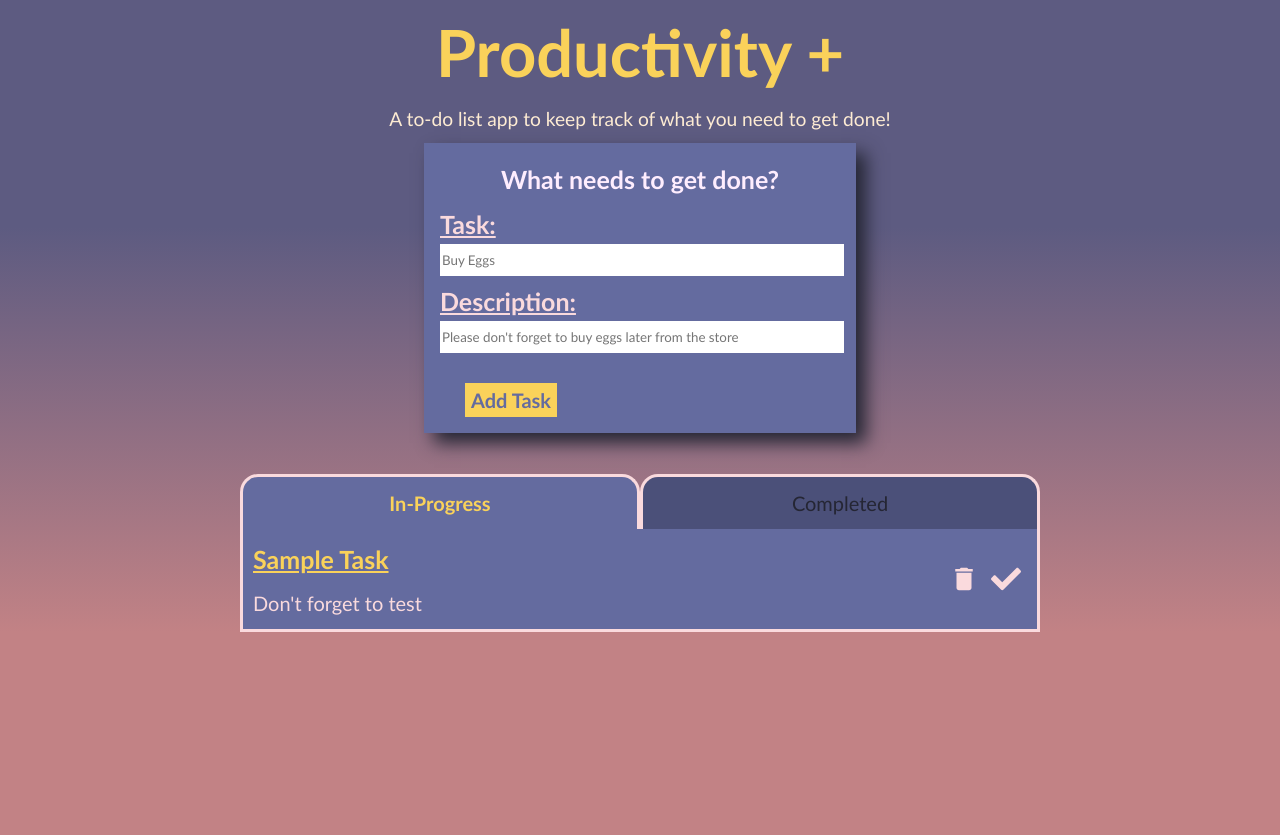
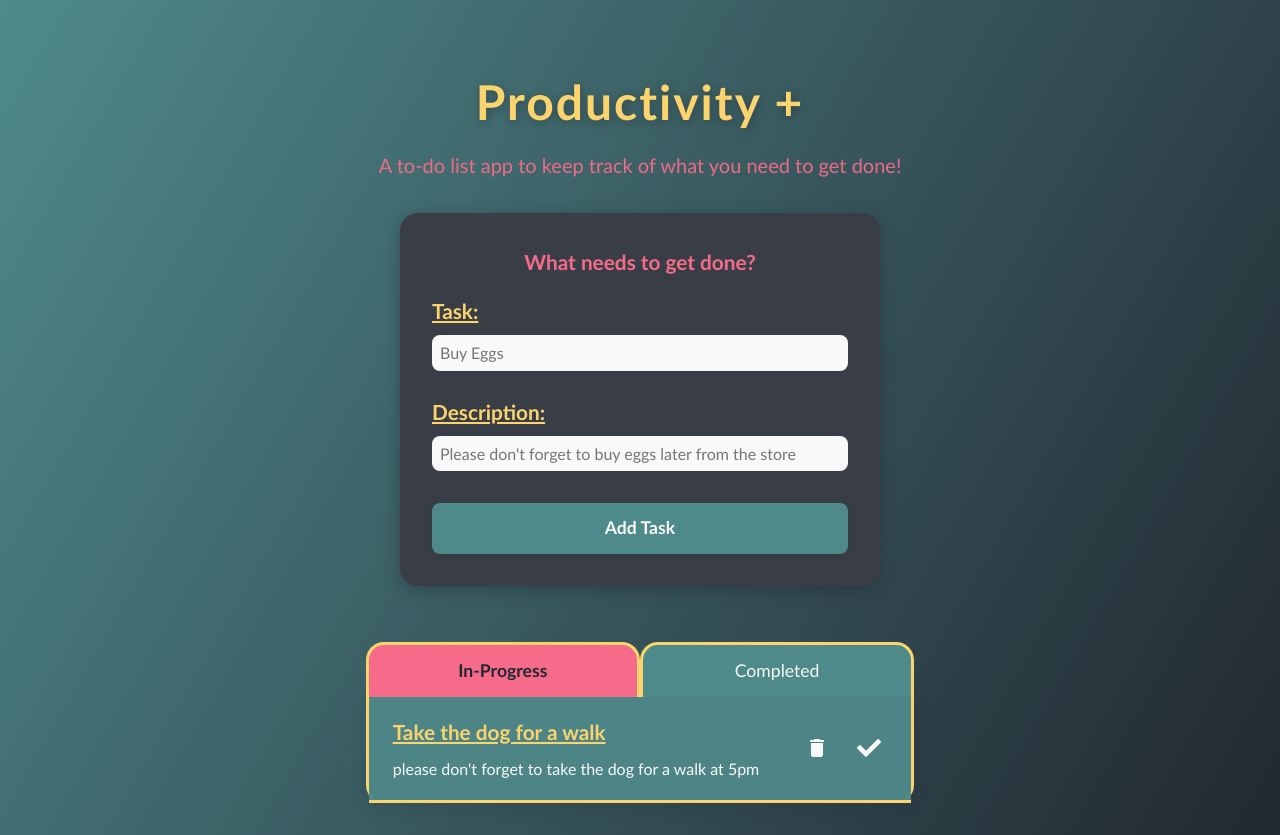
Before and after one commit to IfritSorcerer/productivity-app, a React (Create React App) app: page / in a window 1280 px wide. Before the commit the page ends 800 px from the top, so only its background shows below. Built offline with nearby package versions, Linux system fonts and the light colour scheme.

Commit message:
Changed to styles

```diff
--- a/src/App.js
+++ b/src/App.js
@@ -8,8 +8,8 @@ function App() {
     return (
       savedTodos || [
         {
-          title: "Sample Task",
-          description: "Don't forget to test",
+          title: "Take the dog for a walk",
+          description: "please don't forget to take the dog for a walk at 5pm",
         },
       ]
     );
--- a/src/components/TaskForm.jsx
+++ b/src/components/TaskForm.jsx
@@ -1,4 +1,3 @@
-import React from "react";
 import "../styles/taskform.css"
 export const TaskForm = ({
   title,
--- a/src/styles/app.css
+++ b/src/styles/app.css
@@ -1,6 +1,7 @@
 * {
-    font-family:'Gill Sans', 'Gill Sans MT', Calibri, 'Trebuchet MS', sans-serif;
+    font-family: 'Gill Sans', 'Gill Sans MT', Calibri, 'Trebuchet MS', sans-serif;
     margin: 0;
+    box-sizing: border-box;
     line-height: 1.6em;
 }
 
@@ -8,16 +9,36 @@ body {
     display: flex;
     flex-direction: column;
     align-items: center;
+    min-height: 100vh;
+    color: #F9F9F9;
+    padding: 2rem 0;
 }
 
 .header {
     text-align: center;
-    font-size: 65px;
-    color: #fad25a;
+    font-size: 3rem;
+    color: #FBD46D;
+    margin-top: 2rem;
+    margin-bottom: 0.5rem;
+    letter-spacing: 2px;
+    font-weight: bold;
+    text-shadow: 1px 2px 8px #22283177;
 }
 
 .header-subline {
     text-align: center;
-    font-size: larger;
-    color: #feecd3;
+    font-size: 1.25rem;
+    color: #F76B8A;
+    margin-bottom: 2rem;
+    opacity: 0.95;
 }
+
+@media (max-width: 600px) {
+    .header {
+        font-size: 2rem;
+        margin-top: 1rem;
+    }
+    .header-subline {
+        font-size: 1rem;
+    }
+}
--- a/src/styles/index.css
+++ b/src/styles/index.css
@@ -1,10 +1,10 @@
 body {
   margin: 0;
-
+  min-height: 100vh;
   -webkit-font-smoothing: antialiased;
   -moz-osx-font-smoothing: grayscale;
-  background: linear-gradient(0deg, rgba(194,130,133,1) 0%, rgba(93,91,129,1) 64%);
-  background-color: rgba(194,130,133,1);
+  background: linear-gradient(120deg, #4F8A8B 0%, #222831 100%);
+  background-color: #222831;
   background-repeat: no-repeat;
-  background-size:contain;
+  background-size: cover;
 }
--- a/src/styles/taskform.css
+++ b/src/styles/taskform.css
@@ -1,50 +1,89 @@
 .taskForm {
-   background-color: #646b9f;
-   background-position: center;
-   background-repeat: no-repeat;
-   background-size:cover;
-   padding: 2%;
-   width: 50%;
-   margin-left: auto;
-   margin-right: auto;
-   margin-top: 1%;
-   max-height: 80vh;
-   overflow-y: auto;
-   box-shadow: 10px 10px 17px  #252634;
+    background-color: #393e46;
+    background-position: center;
+    background-repeat: no-repeat;
+    background-size: cover;
+    padding: 2rem;
+    width: 100%;
+    max-width: 480px;
+    margin: 2rem auto 0 auto;
+    max-height: 80vh;
+    overflow-y: auto;
+    box-shadow: 0 4px 16px #22283177;
+    border-radius: 18px;
 }
 
 #taskLabel {
     display: flex;
     align-items: center;
-    justify-content: left;
-    margin-top: 5px;
-    color: #fadadd;
+    justify-content: flex-start;
+    margin-top: 0.5rem;
+    color: #fbd46d;
     font-weight: bold;
     text-decoration: underline;
-    font-size: 25px;
+    font-size: 1.3rem;
+    margin-bottom: 0.5rem;
 }
 
 #taskInput {
     width: 100%;
-    height: 30px;
-    align-items: center;
+    height: 2.2rem;
+    padding: 0.5rem;
     border: none;
+    border-radius: 8px;
+    font-size: 1rem;
+    margin-bottom: 1rem;
+    background: #f9f9f9;
+    color: #222831;
+    box-sizing: border-box;
+}
+
+#taskInput:focus {
+    outline: 2px solid #fbd46d;
+    background: #fbd46d;
+    color: #222831;
 }
 
 #taskButton {
     font-weight: bold;
-    font-size: 20px;
-    background-color: #fad25a;
-    color: #646b9f;
+    font-size: 1.1rem;
+    background-color: #4f8a8b;
+    color: #f9f9f9;
     border: none;
-    margin-top: 30px;
-    margin-left: 25px;
+    margin-top: 1rem;
+    margin-left: 0;
+    padding: 0.7rem 2rem;
+    border-radius: 8px;
     cursor: pointer;
+    transition: background 0.2s, color 0.2s;
+    box-shadow: 0 2px 8px #22283133;
+    display: block;
+    width: 100%;
+}
 
+#taskButton:hover,
+#taskButton:focus {
+    background-color: #f76b8a;
+    color: #222831;
 }
 
 h4 {
     text-align: center;
-    color: #feedfe;
-    font-size: 25px;
+    color: #f76b8a;
+    font-size: 1.3rem;
+    margin-bottom: 1rem;
 }
+
+/* Responsive adjustments */
+@media (max-width: 600px) {
+    .taskForm {
+        padding: 1rem;
+        max-width: 98vw;
+    }
+    #taskLabel {
+        font-size: 1.1rem;
+    }
+    h4 {
+        font-size: 1.1rem;
+    }
+}
--- a/src/styles/tasklist.css
+++ b/src/styles/tasklist.css
@@ -1,97 +1,138 @@
 .buttonSort {
     display: flex;
-    justify-content:center;
+    justify-content: center;
     align-items: center;
-    margin-top: 2%;
+    margin-top: 2rem;
 }
 
 .secondaryBtn {
-    font-size: 20px;
-    padding: 10px;
-    margin-top: 25px;
-    background-color: #4b5079;
-    color: #252634;
+    font-size: 1.1rem;
+    padding: 12px 0;
+    margin-top: 1.5rem;
+    background-color: #4F8A8B;
+    color: #F9F9F9;
     border: none;
-    width: 400px;
+    width: 100%;
+    max-width: 400px;
     cursor: pointer;
-    border-top-left-radius: 18px;
-    border-top-right-radius: 18px;
-    border-top: 3px solid #fadadd;
-    border-right: 3px solid #fadadd;
-    border-left: 3px solid #fadadd;
+    border-radius: 18px 18px 0 0;
+    border-top: 3px solid #FBD46D;
+    border-right: 3px solid #FBD46D;
+    border-left: 3px solid #FBD46D;
+    transition: background 0.2s, color 0.2s;
+}
+
+.secondaryBtn:hover {
+    background-color: #F76B8A;
+    color: #222831;
 }
 
 .active {
     font-weight: bold;
-    font-size: 20px;
-    padding: 10px;
-    background-color: #646b9f;
-    color: #fad25a;
+    font-size: 1.1rem;
+    padding: 12px 0;
+    background-color: #F76B8A;
+    color: #222831;
     border: none;
-    width: 400px;
+    width: 100%;
+    max-width: 400px;
     cursor: pointer;
-    border-top: 3px solid #fadadd;
-    border-left: 3px solid #fadadd;
-    border-right: 3px solid #fadadd;
+    border-top: 3px solid #FBD46D;
+    border-left: 3px solid #FBD46D;
+    border-right: 3px solid #FBD46D;
+    border-radius: 18px 18px 0 0;
 }
 
 .todoContainer {
-    background-color: #646b9f;
+    background-color: #393E46;
     display: flex;
     flex-direction: column;
-    border-left:3px solid #fadadd;
-    border-right:3px solid #fadadd;
+    border-left: 3px solid #FBD46D;
+    border-right: 3px solid #FBD46D;
+    max-width: 600px;
+    margin: 0 auto;
+    border-radius: 0 0 18px 18px;
+    box-shadow: 0 4px 16px #22283133;
 }
 
-.taskContainer{
+.taskContainer {
     display: flex;
     flex-direction: row;
     justify-content: space-between;
     align-items: center;
-    padding: 10px;
-    gap: 100px;
-    color: #fadadd;
-    border-bottom: 3px solid #fadadd;
+    padding: 18px 24px;
+    gap: 2rem;
+    color: #F9F9F9;
+    border-bottom: 3px solid #FBD46D;
+    background: rgba(79, 138, 139, 0.95);
+    transition: background 0.2s;
 }
 
-.taskContainer h3{
-    font-size: 25px;
+.taskContainer:last-child {
+    border-bottom: none;
+}
+
+.taskContainer:hover {
+    background: #4F8A8B;
+}
+
+.taskContainer h3 {
+    font-size: 1.3rem;
     font-weight: bold;
     margin: 0;
-    color: #fad25a;
+    color: #FBD46D;
     text-decoration: underline;
 }
 
 .taskContainer p {
-    font-size: 20px;
-    margin-top: 8px;
+    font-size: 1rem;
+    margin: 8px 0 0 0;
 }
+
 .taskContainer button {
-    font-size: 30px;
+    font-size: 1.5rem;
     display: flex;
-    flex-direction: row;
+    align-items: center;
     cursor: pointer;
     border: none;
-    background-color: #646b9f;
-    color: #fadadd;
+    background: transparent;
+    color: #F9F9F9;
+    transition: color 0.2s;
+    margin-left: 8px;
 }
 
-.task{
+.task {
     display: flex;
     flex-direction: column;
+    flex: 1;
 }
 
 .buttonRack {
     display: flex;
     flex-direction: row;
+    gap: 0.5rem;
 }
 
-.chkBtn :hover{
-    color: #6a9e65;
-    transition: .2s;
+.chkBtn:hover {
+    color: #4F8A8B;
 }
 
-.delBtn :hover{
-    color: #d40000;
-    transition: .2s;
+.delBtn:hover {
+    color: #F76B8A;
 }
+
+/* Responsive adjustments */
+@media (max-width: 700px) {
+    .todoContainer, .secondaryBtn, .active {
+        max-width: 98vw;
+        width: 98vw;
+    }
+    .taskContainer {
+        flex-direction: column;
+        gap: 0.5rem;
+        padding: 12px 8px;
+    }
+    .buttonRack {
+        justify-content: flex-end;
+    }
+}
```
Also changed, not shown: src/components/TaskList.jsx (+3 -4 lines).
